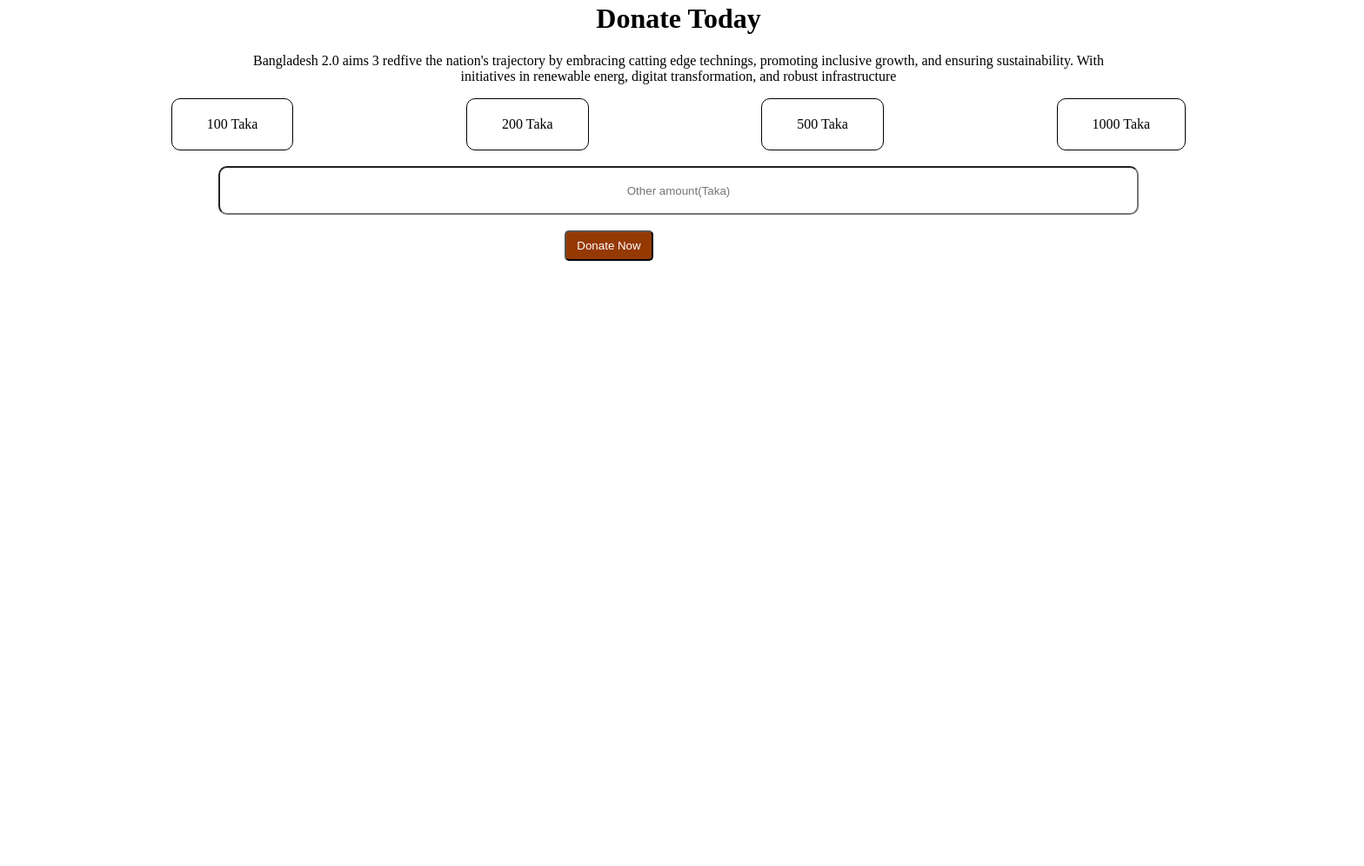
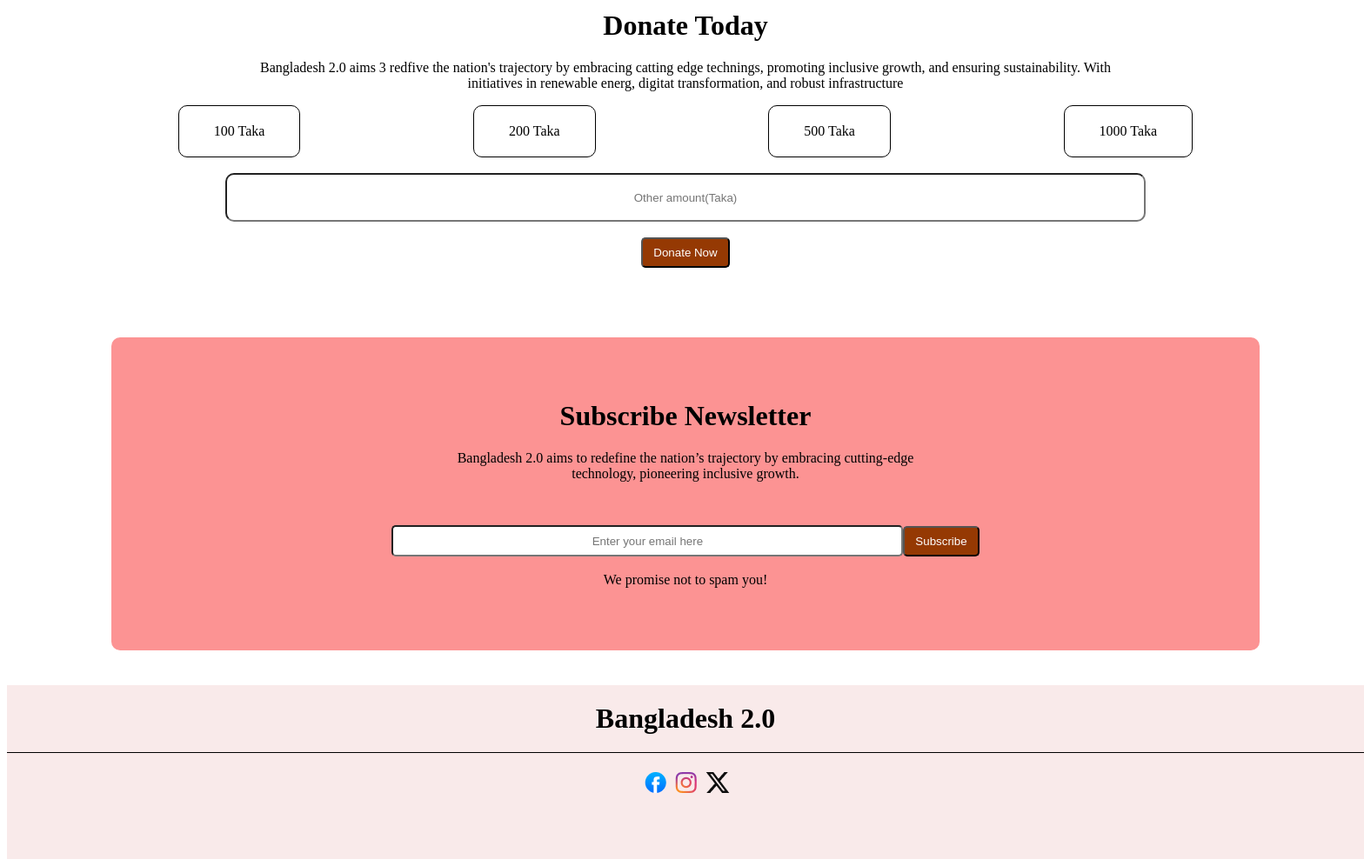
Before and after one commit to auntipc01/my-assignment-01, a plain HTML site: page index.html in a window 1280 px wide. Shown: the part 3508-4504 px from the top of the page at 87% size, 1568 px wide, since content can reach past the window. Before the commit the page ends 3808 px from the top, so only its background shows below. Drawn offline with Linux system fonts and the light colour scheme.

Commit message:
added fotter content

```diff
--- a/index.html
+++ b/index.html
@@ -201,11 +201,34 @@
             <input class="amount" type="text" alt="" placeholder="Other amount(Taka)">
          </div>
          <br>
-         <button class="donate-btn"><a href="#" class="btn">Donate Now</a></button>
+         <div class="other-amount-btn">
+            <button class="donate-btn"><a href="#" class="btn">Donate Now</a></button>
+         </div>
+         <div class="newsletter">
+            <div class="newsletter-container">
+                <h1 class="newsletter-container-title">Subscribe Newsletter</h1>
+                <p class="newsletter-container-description">Bangladesh 2.0 aims to redefine the nation’s trajectory by embracing cutting-edge technology, pioneering inclusive growth.</p>
+            </div>
+            <div class="newsletter-box">
+                <input class="newsletter-box-input" type="text" placeholder="Enter your email here"><button class="newsletter-btn"><a href="#">Subscribe</a></button>
+            </div>
+            <br>
+            <div class="spam">We promise not to spam you!</div>
+
+         </div>
 
 
     </header>
     <main></main>
-    <footer></footer>
+    <footer>
+        <div class="footer-container">
+            <h1 class="footer-title">Bangladesh 2.0</h1>
+            <div class="footer-img">
+                <a href="#"><img src="assets/facebook.png" alt=""></a>
+                <a href="#"><img src="assets/instagram.png" alt=""></a>
+                <a href="#"><img src="assets/x.png" alt=""></a>
+            </div>
+        </div>
+    </footer>
 </body>
 </html>
--- a/styles/style.css
+++ b/styles/style.css
@@ -1,5 +1,5 @@
 
-body {
+header {
     margin: 0 0 0 120px;
 }
 
@@ -273,3 +273,70 @@ image {
     border-radius: 5px;
     text-align: center;
 }
+.other-amount-btn {
+    width: 1320px;
+}
+/* newsletter style */
+.newsletter-btn {
+    background-color: rgb(149, 57, 3);
+    padding: 8px 12px;
+    border-radius: 5px;
+    text-align: center;
+
+}
+.newsletter {
+    text-align: center;
+    width: 1320px;
+    height: 360px;
+    background-color: rgb(252, 147, 147);
+    border-radius: 10px;
+    margin-top: 80px;
+}
+.newsletter-container {
+    padding: 50px;
+}
+.newsletter-container-description {
+    width: 580px;
+    text-align: center;
+    margin: 0 auto;
+
+}
+.newsletter-box-input {
+    width: 580px;
+    height: 30px;
+    border-radius: 5px;
+    text-align: center;
+}
+.newsletter-box {
+    text-align: center;
+    justify-content: space-around;
+    justify-items: center;
+    width: 1320px;
+    gap: 0px;
+    border-radius: 10px;
+
+}
+.spam {
+    margin: 0 auto;
+}
+/* footer style */
+.footer-container {
+    width: 1560px;
+    height: 200px;
+    background-color: #f9eaea;
+
+
+}
+.footer-title {
+    text-align: center;
+    margin-top: 40px;
+    padding: 20px;
+    border-bottom: 1px solid black;
+}
+.footer-img {
+    display: flex;
+    gap: 10px;
+
+    margin-left: 47%;
+    margin-right: 47%;
+}
```
